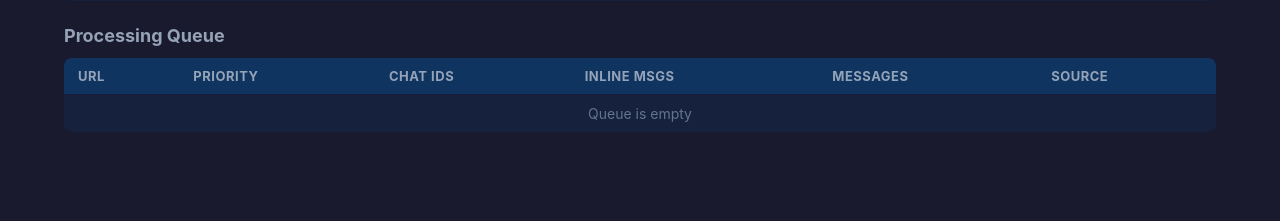
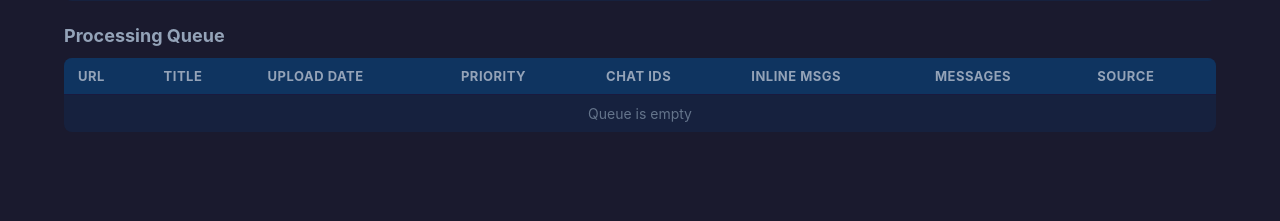
Before and after one commit to volkovskiyda/telegram-dasovbot, a Python web app: template dasovbot/dashboard/templates/index.html in a window 1280 px wide. Shown: the part 270-491 px from the top of the page. Run offline with Jinja, Linux system fonts and the light colour scheme; the template is opened without the code that fills it, so the values that code supplies are empty.

Commit message:
dashboard: add title and upload date to processing queue

```diff
--- a/dasovbot/dashboard/templates/index.html
+++ b/dasovbot/dashboard/templates/index.html
@@ -32,6 +32,8 @@
     <thead>
         <tr>
             <th>URL</th>
+            <th>Title</th>
+            <th>Upload Date</th>
             <th>Priority</th>
             <th>Chat IDs</th>
             <th>Inline Msgs</th>
@@ -43,6 +45,8 @@
         {% for intent in intents %}
         <tr>
             <td><a href="{{ intent.url }}" target="_blank" rel="noopener">{{ intent.url[:60] }}{% if intent.url|length > 60 %}...{% endif %}</a></td>
+            <td>{{ intent.title }}</td>
+            <td>{{ intent.upload_date }}</td>
             <td>{{ intent.priority }}</td>
             <td>{{ intent.chat_ids_count }}</td>
             <td>{{ intent.inline_msg_ids_count }}</td>
@@ -54,7 +58,7 @@
             </td>
         </tr>
         {% else %}
-        <tr><td colspan="6" class="text-muted" style="text-align: center;">Queue is empty</td></tr>
+        <tr><td colspan="8" class="text-muted" style="text-align: center;">Queue is empty</td></tr>
         {% endfor %}
     </tbody>
 </table>
--- a/dasovbot/dashboard/views.py
+++ b/dasovbot/dashboard/views.py
@@ -56,8 +56,11 @@ async def index(request: web.Request) -> web.Response:
     filtered = filter_intents(state.intents)
     intents = []
     for url, intent in sorted(filtered.items(), key=lambda x: x[1].priority, reverse=True):
+        video = state.videos.get(url)
         intents.append({
             'url': url,
+            'title': intent.title or (video.title if video else ''),
+            'upload_date': intent.upload_date or (video.upload_date or '' if video else ''),
             'priority': intent.priority,
             'chat_ids_count': len(intent.chat_ids),
             'inline_msg_ids_count': len(intent.inline_message_ids),
--- a/dasovbot/handlers/download.py
+++ b/dasovbot/handlers/download.py
@@ -44,7 +44,7 @@ async def download_url(update: Update, context) -> int:
             caption=info.caption,
             reply_to_message_id=message.id,
         )
-        await append_intent(query, state, message={'chat': chat_id, 'message': str(video.message_id)}, source=SOURCE_DOWNLOAD)
+        await append_intent(query, state, message={'chat': chat_id, 'message': str(video.message_id)}, source=SOURCE_DOWNLOAD, title=info.title, upload_date=info.upload_date)
     except Exception as e:
         logger.error("%s # download_url error: %s", extract_user(user), query, exc_info=e)
 
--- a/dasovbot/models.py
+++ b/dasovbot/models.py
@@ -121,6 +121,8 @@ class Intent:
     priority: int = 0
     ignored: bool = False
     source: str | None = None
+    title: str | None = None
+    upload_date: str | None = None
 
     def to_dict(self) -> dict:
         return {
@@ -130,6 +132,8 @@ class Intent:
             'priority': self.priority,
             'ignored': self.ignored,
             'source': self.source,
+            'title': self.title,
+            'upload_date': self.upload_date,
         }
 
     @classmethod
@@ -142,6 +146,8 @@ class Intent:
             priority=data.get('priority', 0),
             ignored=data.get('ignored', False),
             source=data.get('source'),
+            title=data.get('title'),
+            upload_date=data.get('upload_date'),
         )
 
 
--- a/dasovbot/services/intent_processor.py
+++ b/dasovbot/services/intent_processor.py
@@ -29,7 +29,7 @@ def filter_intents(intents: dict) -> dict:
     return {query: intent for query, intent in intents.items() if not intent.ignored}
 
 
-async def append_intent(query: str, state: BotState, chat_ids=None, inline_message_id: str = '', message=None, source: str = None):
+async def append_intent(query: str, state: BotState, chat_ids=None, inline_message_id: str = '', message=None, source: str = None, title: str = None, upload_date: str = None):
     if chat_ids is None:
         chat_ids = []
     if message is None:
@@ -42,6 +42,10 @@ async def append_intent(query: str, state: BotState, chat_ids=None, inline_messa
 
     if source and intent.source is None:
         intent.source = source
+    if title and intent.title is None:
+        intent.title = title
+    if upload_date and intent.upload_date is None:
+        intent.upload_date = upload_date
 
     for item in chat_ids:
         if item not in intent.chat_ids:
```
